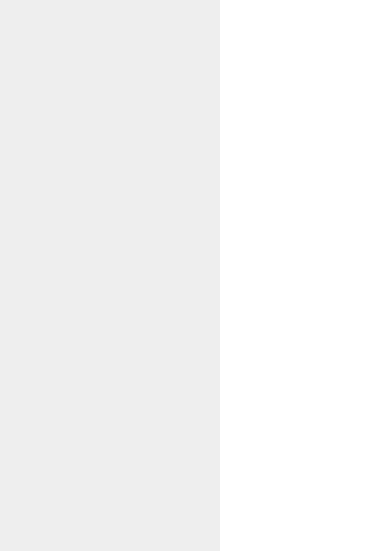
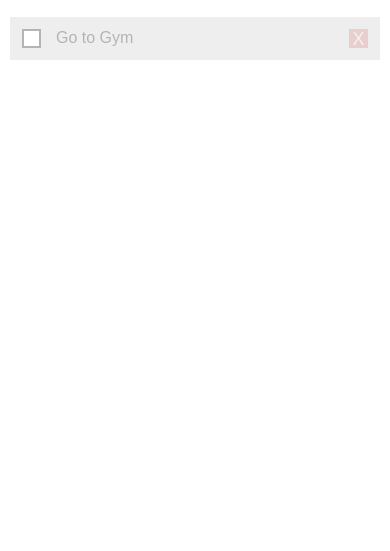
Before and after one commit to wkashdan/todo-app, a website: page index.html in a window 390 px wide. Shown: the part 293-844 px from the top of the page. Drawn offline with Linux system fonts and the light colour scheme.

Commit message:
App resizes for screens smaller than 650px Fixes #6

```diff
--- a/styles/styles.scss
+++ b/styles/styles.scss
@@ -55,9 +55,6 @@ $MYLIST_WIDTH: 220px;
 
 .mylist-nav {
 	background-color: $gray-lighter;
-	width: $MYLIST_WIDTH;
-	height: 100%;
-	float: left;
 }
 
 .mylist-header {
@@ -115,11 +112,7 @@ $MYLIST_WIDTH: 220px;
 }
 
 /* content-section */
-.content {
-	width: calc(100% - #{$MYLIST_WIDTH});
-	float:right;
-	height: 100%;
-}
+
 
 /* active-list stles */
 
@@ -306,3 +299,26 @@ $CHECK_MARGIN: 15px;
 .fadeout-el {
   animation : fadeout 800ms linear;
 }
+
+@media (min-width: 650px) {
+	.mylist-nav {
+		width: $MYLIST_WIDTH;
+		height: 100%;
+		float: left;
+	}
+
+	.content {
+		width: calc(100% - #{$MYLIST_WIDTH});
+		float:right;
+		height: 100%;
+	}
+}
+
+@media (max-width: 650px) {
+	.mylist-nav {
+		background-color: $white;
+	}
+	.content {
+		padding: 10px;
+	}
+}
```
Also changed, not shown: styles/styles.css, 1 other file.
